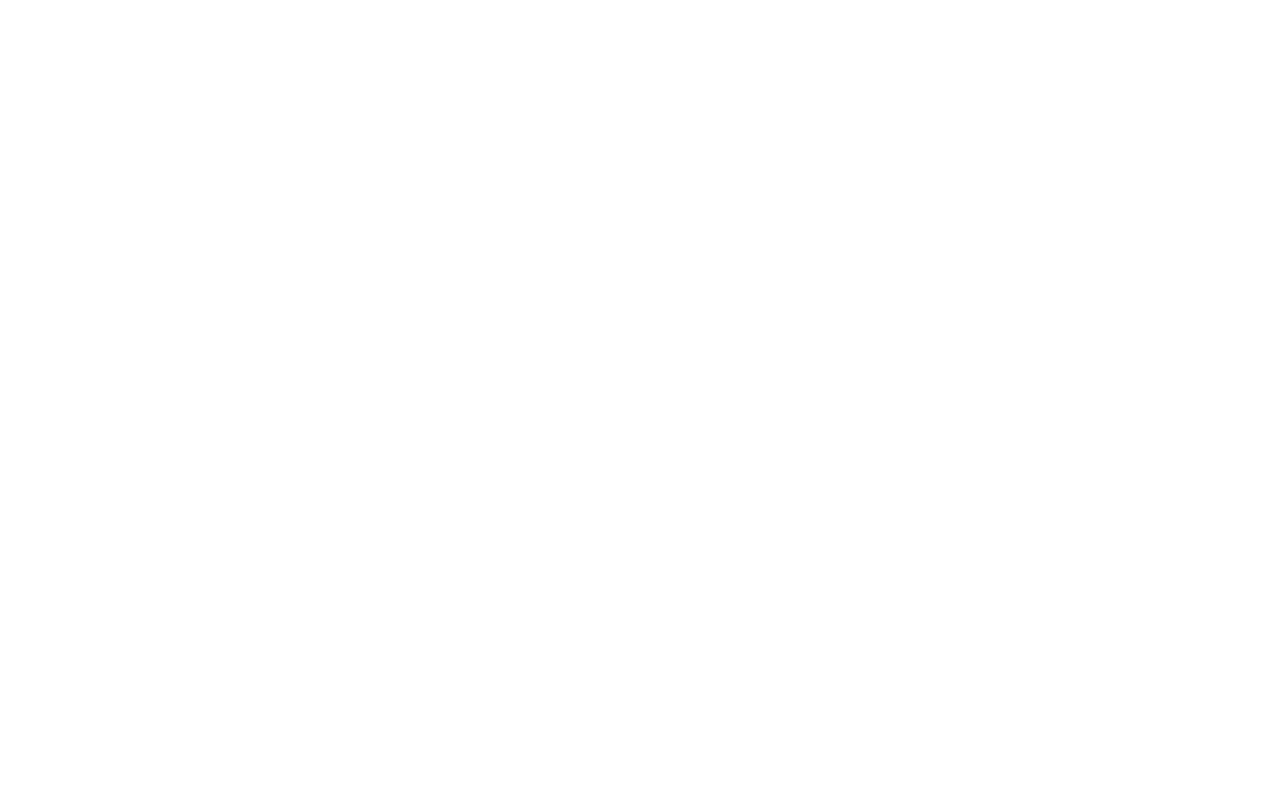
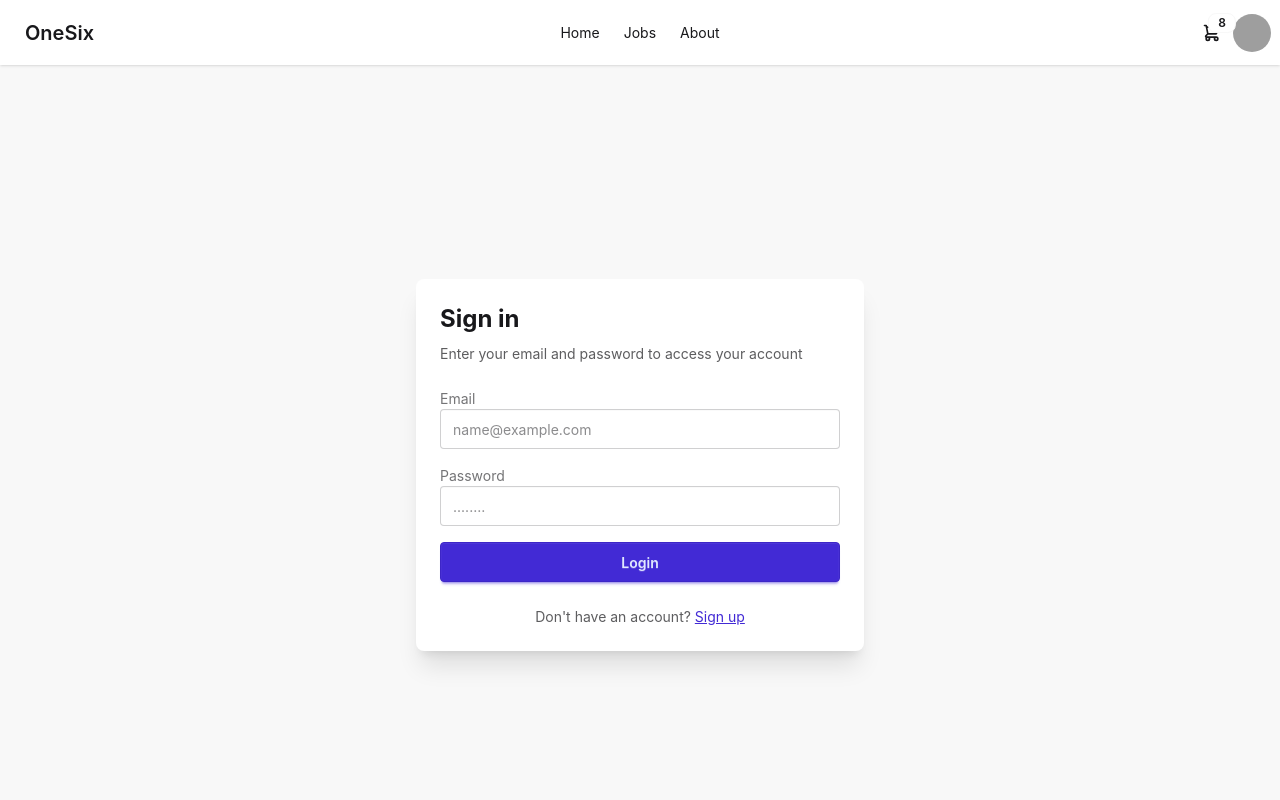
Before and after one commit to mmahmudul7/oneSix-Freelance-Platform-Client, a React (Vite) app: page /login in a window 1280 px wide. Before the commit this address had no page. Shown: the top 800 px of the page. Built offline with nearby package versions, Linux system fonts and the light colour scheme; grey boxes are pictures that could not be loaded.

Commit message:
Design Login Page

```diff
--- a/package.json
+++ b/package.json
@@ -16,7 +16,7 @@
     "lucide-react": "^0.544.0",
     "react": "^18.3.1",
     "react-dom": "^18.3.1",
-    "react-hook-form": "^7.62.0",
+    "react-hook-form": "^7.65.0",
     "react-icons": "^5.5.0",
     "react-range": "^1.10.0",
     "react-router": "^7.9.1",
--- /dev/null
+++ b/src/context/AuthContext.jsx
@@ -0,0 +1,16 @@
+import {createContext} from "react";
+import useAuth from "../hooks/useAuth";
+
+const AuthContext = createContext(); // Global Variable
+
+export const AuthProvider = ({children}) => {
+  // const {user, loginUser} = useAuth();
+  const allContext = useAuth();
+
+  return (
+    // <AuthContext.Provider value={{user, loginUser}}>
+    <AuthContext.Provider value={allContext}>{children}</AuthContext.Provider>
+  );
+};
+
+export default AuthContext;
--- /dev/null
+++ b/src/hooks/useAuth.js
@@ -0,0 +1,22 @@
+import {useState} from "react";
+import apiClient from "../services/api-client";
+
+const useAuth = () => {
+  const getToken = () => {
+    const token = localStorage.getItem("authTokens");
+    return token ? JSON.parse(token) : null;
+  };
+
+  const [authTokens, setAuthTokens] = useState(getToken());
+  const [user, setUser] = useState(null);
+
+  // Login User
+  const loginUser = async (userData) => {
+    const response = await apiClient.post("/auth/jwt/create/", userData);
+    console.log(response.data);
+  };
+
+  return {user, loginUser};
+};
+
+export default useAuth;
--- /dev/null
+++ b/src/hooks/useAuthContext.js
@@ -0,0 +1,8 @@
+import {useContext} from "react";
+import AuthContext from "../context/AuthContext";
+
+const useAuthContext = () => {
+  return useContext(AuthContext);
+};
+
+export default useAuthContext;
--- a/src/main.jsx
+++ b/src/main.jsx
@@ -3,11 +3,14 @@
 import "./index.css";
 import {BrowserRouter} from "react-router";
 import AppRoutes from "./routes/AppRoutes.jsx";
+import {AuthProvider} from "./context/AuthContext.jsx";
 
 createRoot(document.getElementById("root")).render(
   <StrictMode>
-    <BrowserRouter>
-      <AppRoutes />
-    </BrowserRouter>
+    <AuthProvider>
+      <BrowserRouter>
+        <AppRoutes />
+      </BrowserRouter>
+    </AuthProvider>
   </StrictMode>
 );
--- /dev/null
+++ b/src/pages/Login.jsx
@@ -0,0 +1,91 @@
+import {useForm} from "react-hook-form";
+import {Link} from "react-router";
+import useAuthContext from "../hooks/useAuthContext";
+
+const Login = () => {
+  const {
+    register,
+    handleSubmit,
+    formState: {errors},
+  } = useForm();
+
+  const {user, loginUser} = useAuthContext();
+
+  const onSubmit = async (data) => {
+    await loginUser(data);
+  };
+
+  return (
+    <div className="flex min-h-screen items-center justify-center px-4 py-12 bg-base-200">
+      <div className="card w-full max-w-md bg-base-100 shadow-xl">
+        <div className="card-body">
+          <h2 className="card-title text-2xl font-bold">Sign in</h2>
+          <p className="text-base-content/70">
+            Enter your email and password to access your account
+          </p>
+
+          <form className="space-y-4 mt-4" onSubmit={handleSubmit(onSubmit)}>
+            <div className="form-control">
+              <label className="label" htmlFor="email">
+                <span className="label-text">Email</span>
+              </label>
+              <input
+                type="email"
+                id="email"
+                placeholder="name@example.com"
+                className={`input input-bordered w-full ${
+                  errors.email ? "input-error" : ""
+                }`}
+                {...register("email", {
+                  required: "Email is required",
+                })}
+              />
+              {errors.email && (
+                <span className="label-text-alt text-error">
+                  {errors.email.message}
+                </span>
+              )}
+            </div>
+
+            <div className="form-control">
+              <label className="label" htmlFor="password">
+                <span className="label-text">Password</span>
+              </label>
+              <input
+                id="password"
+                type="password"
+                placeholder="........"
+                className={`input input-bordered w-full ${
+                  errors.password ? "input-error" : ""
+                }`}
+                {...register("password", {
+                  required: "Password is required",
+                })}
+              />
+              {errors.password && (
+                <span className="label-text-alt text-error">
+                  {errors.password.message}
+                </span>
+              )}
+            </div>
+
+            <button type="submit" className="btn btn-primary w-full">
+              Login
+            </button>
+          </form>
+
+          <div className="text-center mt-4">
+            <p className="text-base-content/70">
+              Don&apos;t have an account?{" "}
+              <Link to="/register" className="link link-primary">
+                Sign up
+              </Link>
+            </p>
+          </div>
+        </div>
+      </div>
+    </div>
+  );
+};
+
+export default Login;
--- a/src/routes/AppRoutes.jsx
+++ b/src/routes/AppRoutes.jsx
@@ -3,14 +3,16 @@
 import About from "../pages/About";
 import MainLayout from "../layouts/MainLayout";
 import Shop from "../pages/Shop";
+import Login from "../pages/Login";
 
 const AppRoutes = () => {
   return (
     <Routes>
       <Route element={<MainLayout />}>
         <Route path="/" element={<Home />} />
-        <Route path="/jobs" element={<Shop />} />
+        <Route path="jobs" element={<Shop />} />
         <Route path="about" element={<About />} />
+        <Route path="login" element={<Login />} />
       </Route>
     </Routes>
   );
```
Also changed, not shown: 1 other file (tests, documents, lock files or other folders).
